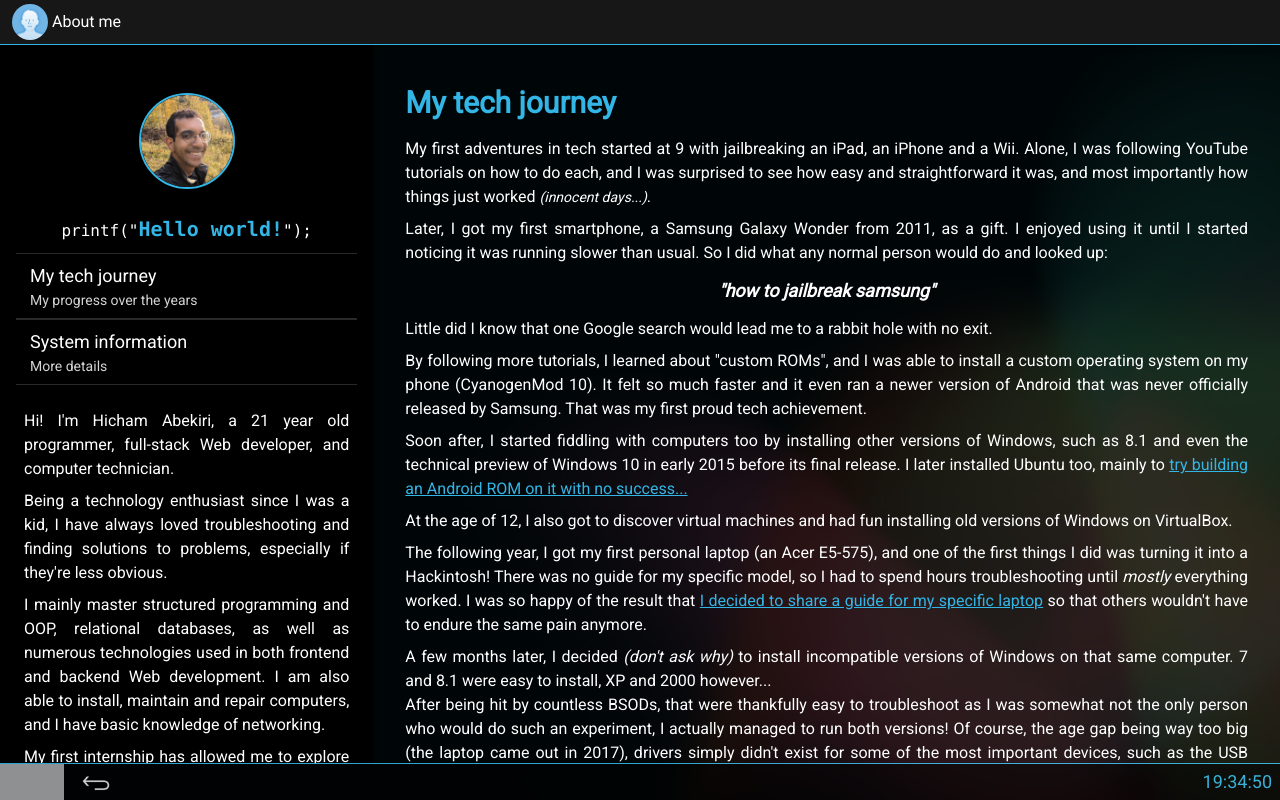
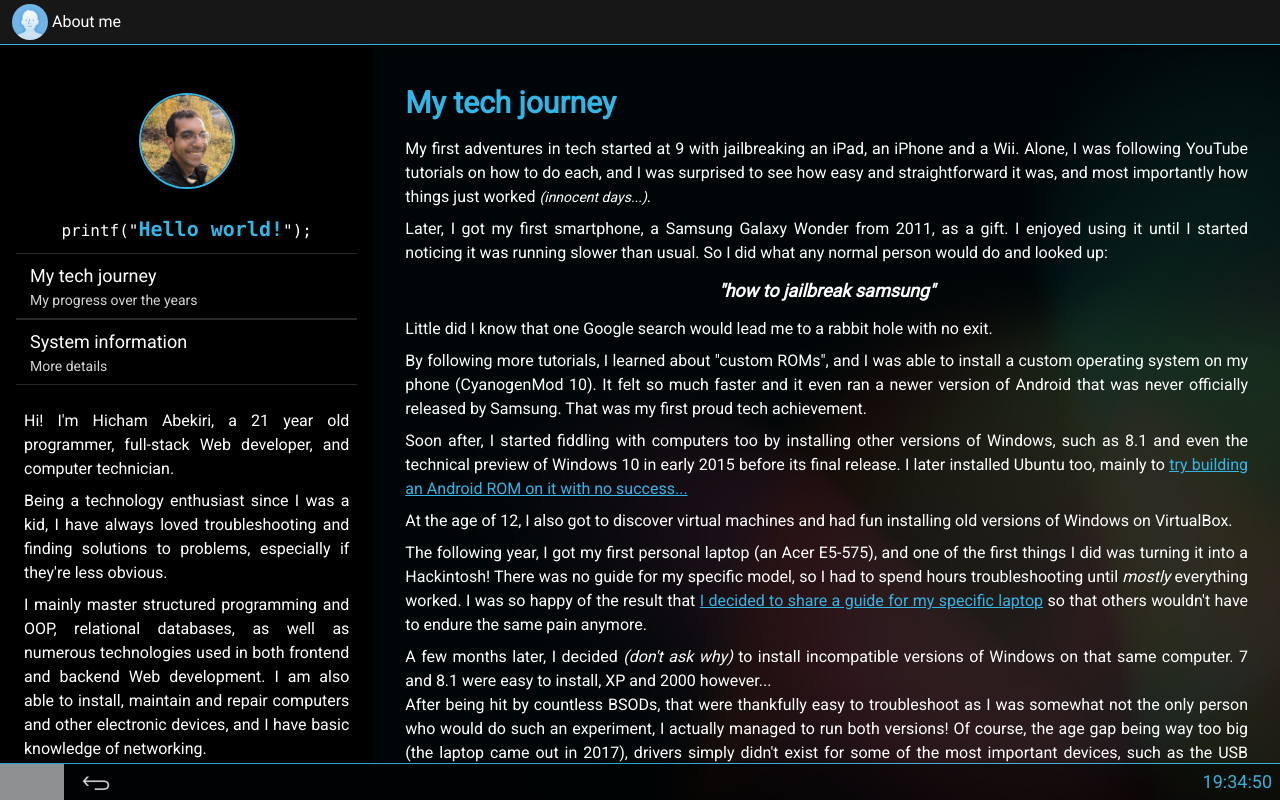
Before and after one commit to itshichabk/holofolio, a Next.js app: page /aboutme/timeline in a window 1280 px wide. Built offline with nearby package versions, Linux system fonts and the light colour scheme; grey boxes are pictures that could not be loaded.

Commit message:
remove a paragraph from introduction

```diff
--- a/app/aboutme/layout.js
+++ b/app/aboutme/layout.js
@@ -39,14 +39,7 @@ export default function AboutMeLayout({children}) {
               I mainly master structured programming and OOP, relational
               databases, as well as numerous technologies used in both frontend
               and backend Web development. I am also able to install, maintain
-              and repair computers, and I have basic knowledge of networking.
-            </p>
-            <p className="mb-2">
-              My first internship has allowed me to explore Web development for
-              the first time in an autonomous way. That resourcefulness still
-              helps me to this day at school, where I was able to exploit
-              further my programming skills, and learn and apply methods to
-              manage a team project like in business.
+              and repair computers and other electronic devices, and I have basic knowledge of networking.
             </p>
             <p className="mb-2">
               My goal is to further explore and gather new skills in software
```
